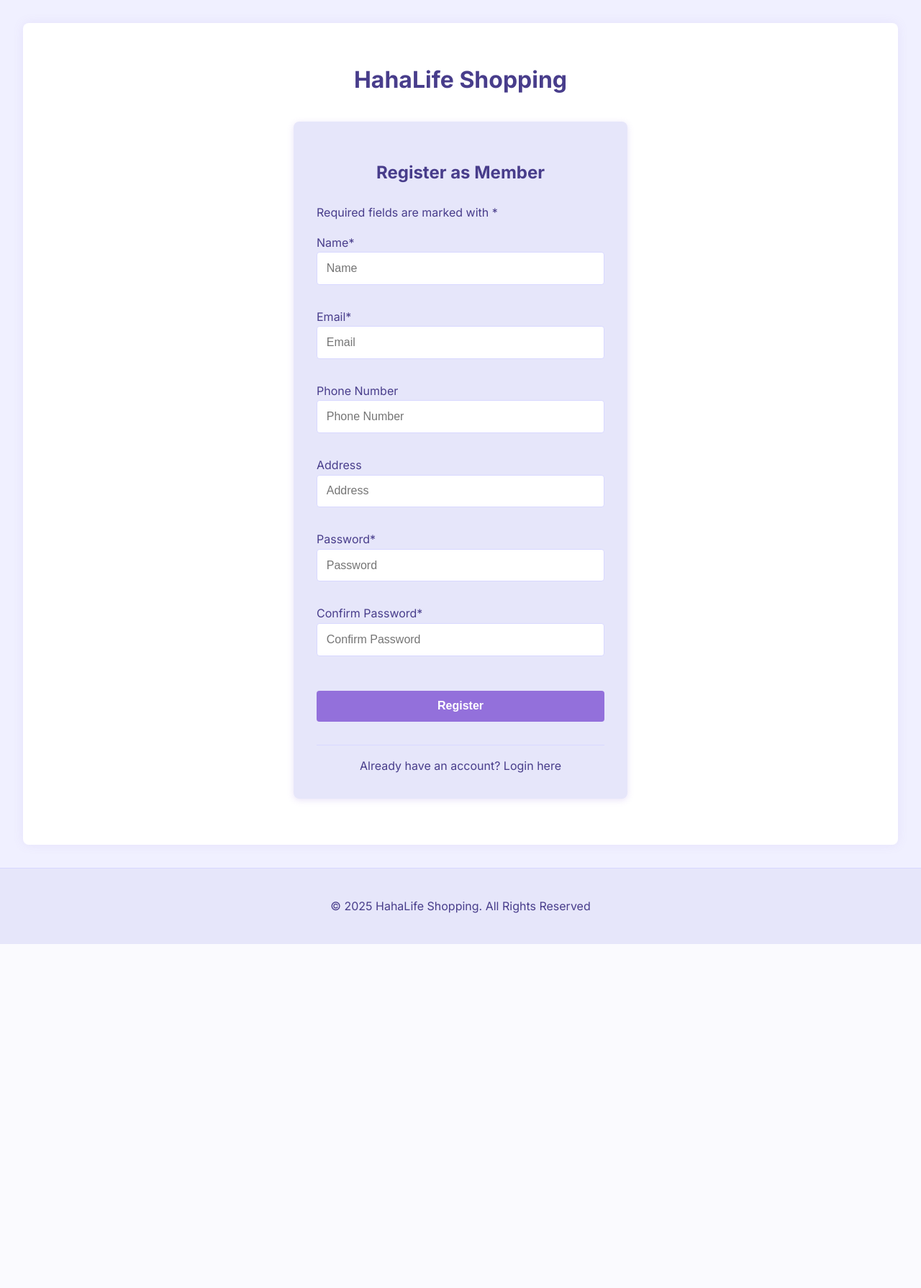
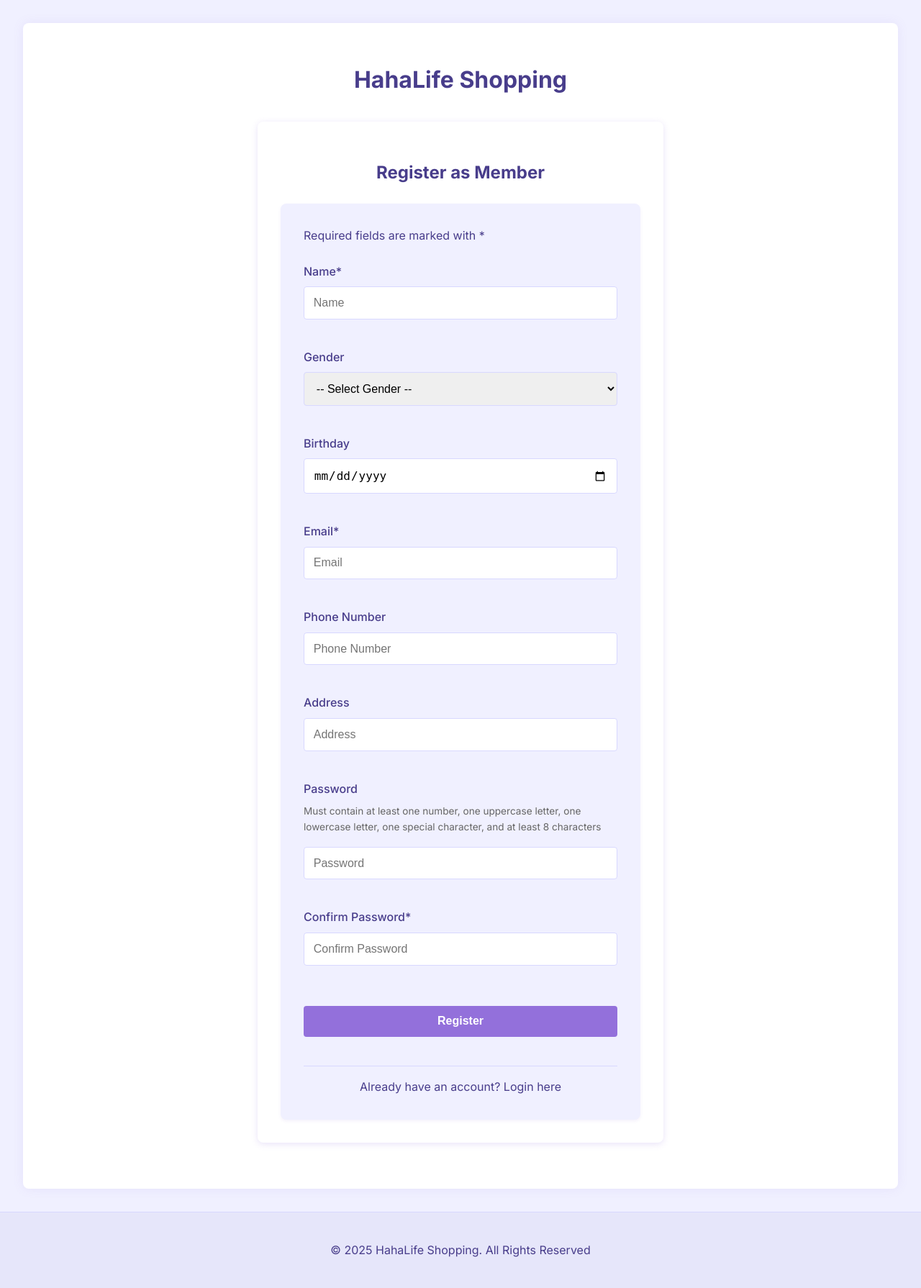
Before and after one commit to ethan-devlab/HahaLife, a Django app: page /register/ in a window 1280 px wide. Shown: the whole page at 72% size. Before the commit the page ends 1312 px from the top, so only its background shows below. Run offline with Django 5.2, Linux system fonts and the light colour scheme.

Commit message:
upload new files and update code

```diff
--- a/hahalife/settings.py
+++ b/hahalife/settings.py
@@ -25,7 +25,7 @@ BASE_DIR = Path(__file__).resolve().parent.parent
 SECRET_KEY = 'django-insecure-u375o^+t*(*(h^t7his5f)-e!*$qr&)m#f=d37(0*0zm1nrq6-'
 
 # SECURITY WARNING: don't run with debug turned on in production!
-DEBUG = False
+DEBUG = True
 
 ALLOWED_HOSTS = ['203.222.25.72', 'localhost', '127.0.0.1', '192.168.0.111']
 
--- a/shop/static/shared/css/base.css
+++ b/shop/static/shared/css/base.css
@@ -24,10 +24,10 @@ h1 {
 }
 
 .container {
-    max-width: 400px;
+    max-width: 500px;
     margin: 2rem auto;
     padding: 2rem;
-    background-color: var(--primary-color);
+    background-color: white;
     border-radius: 8px;
     box-shadow: 0 2px 10px rgba(147, 112, 219, 0.2);
 }
@@ -41,20 +41,32 @@ h1 {
 .container form {
     display: flex;
     flex-direction: column;
-    gap: 1rem;
+    gap: 1.5rem;
 }
 
-.container input {
+.form-card {
+    background-color: var(--light-lavender);
+    border-radius: 8px;
+    padding: 2rem;
+    box-shadow: 0 2px 4px rgba(147, 112, 219, 0.1);
+}
+
+.container input,
+.container select {
+    width: 100%;
     padding: 0.8rem;
     border: 1px solid var(--border-color);
     border-radius: 4px;
     font-size: 1rem;
-    transition: border-color 0.3s ease;
+    box-sizing: border-box;
+    transition: all 0.3s ease;
 }
 
-.container input:focus {
+.container input:focus,
+.container select:focus {
     outline: none;
     border-color: var(--secondary-color);
+    box-shadow: 0 0 0 2px rgba(147, 112, 219, 0.2);
 }
 
 .container button {
@@ -86,7 +98,9 @@ h1 {
 }
 
 .form-group {
-    margin-bottom: 1rem;
+    display: flex;
+    flex-direction: column;
+    gap: 0.5rem;
 }
 
 .form-group input {
@@ -100,7 +114,8 @@ h1 {
     margin-top: 1rem;
 }
 
-.login-link, .guest-login {
+.login-link,
+.guest-login {
     text-align: center;
     margin-top: 1rem;
     padding-top: 1rem;
@@ -138,3 +153,18 @@ h1 {
     text-align: center;
     color: var(--text-color);
 }
+
+.messages {
+    list-style: none;
+    padding: 0;
+    margin-bottom: 2rem;
+    width: 100%;
+}
+
+.messages li {
+    padding: 1rem;
+    margin-bottom: 0.5rem;
+    border-radius: 4px;
+    font-weight: 500;
+    text-align: center;
+}
--- a/shop/templates/member/cart.html
+++ b/shop/templates/member/cart.html
@@ -148,7 +148,7 @@
 
 <div class="cart-container">
 
-  <h2 class="cart-title">Your Shopping Cart</h2>
+  <h2 class="cart-title">My Shopping Cart</h2>
   <form method="post" action="/hahalife/checkout/" class="cart-form">
     {% csrf_token %}
     <table class="cart-table">
--- a/shop/templates/member/checkout.html
+++ b/shop/templates/member/checkout.html
@@ -216,7 +216,7 @@
       <option value="Visa">Credit Card (Visa)</option>
       <option value="MasterCard">Credit Card (MasterCard)</option>
       <option value="Cash On Delivery">Cash on Delivery</option>
-      <option value="Bank Transfer">Bank Transfer</option>
+      <option value="ATM Transfer">ATM Transfer</option>
     </select>
   </label>
 
--- a/shop/templates/shared/register.html
+++ b/shop/templates/shared/register.html
@@ -10,52 +10,62 @@ HahaLife Shopping Member Register
     {% if messages %}
     <ul class="messages">
         {% for message in messages %}
-        <li{% if message.tags %} class="{{ message.tags }}"{% endif %}>{{ message }}</li>
+        <li{% if message.tags %} class="{{ message.tags }}" {% endif %}>{{ message }}</li>
             {% endfor %}
     </ul>
     {% endif %}
+    <div class="form-card">
         <form method="POST">
             {% csrf_token %}
             Required fields are marked with *
             <div class="form-group">
-            Name*
+                <label>Name*</label>
                 <input type="text" name="uname" required placeholder="Name" value="{{ request.POST.uname }}"
-                   pattern="[A-Za-z\s]{1, 15}"
-                   title="Must contain only letters and spaces"
-                   maxlength="15">
+                    pattern="[A-Za-z\s]{1, 15}" title="Must contain only letters and spaces" maxlength="15">
             </div>
             <div class="form-group">
-            Email*
-            <input type="email" name="email" required placeholder="Email" value="{{ request.POST.email }}"
-                   pattern="[a-z0-9._%+\-]+@[a-z0-9.\-]+\.[a-z]{2,}$"
-                   maxlength="25">
+                <label>Gender</label>
+                <select name="gender">
+                    <option value="">-- Select Gender --</option>
+                    <option value="Female" {% if request.POST.gender == "Female" %}selected{% endif %}>Female</option>
+                    <option value="Male" {% if request.POST.gender == "Male" %}selected{% endif %}>Male</option>
+                    <option value="Other" {% if request.POST.gender == "Other" %}selected{% endif %}>Other</option>
+                </select>
             </div>
             <div class="form-group">
-            Phone Number
-            <input type="text" name="phone" placeholder="Phone Number" value="{{ request.POST.phone }}"
-                   pattern="[0-9]{10}"
-                   title="Must be 10 digits long.">
+                <label>Birthday</label>
+                <input type="date" id="birth" name="birth" value="{{ request.POST.birth }}" min="1900-01-01"
+                    max="2023-12-31" title="Must before 2023-12-31">
             </div>
             <div class="form-group">
-            Address
+                <label>Email*</label>
+                <input type="email" name="email" required placeholder="Email" value="{{ request.POST.email }}"
+                    pattern="[a-z0-9._%+\-]+@[a-z0-9.\-]+\.[a-z]{2,}$" maxlength="25">
+            </div>
+            <div class="form-group">
+                <label>Phone Number</label>
+                <input type="text" name="phone" placeholder="Phone Number" value="{{ request.POST.phone }}"
+                    pattern="[0-9]{10}" title="Must be 10 digits long.">
+            </div>
+            <div class="form-group">
+                <label>Address</label>
                 <input type="text" name="address" placeholder="Address" value="{{ request.POST.address }}"
                     maxlength="100">
             </div>
             <div class="form-group">
-            Password*
+                <label>Password</label>
+                <small>Must contain at least one number, one uppercase letter, one lowercase letter, one special
+                    character, and at least 8 characters</small>
                 <input type="password" name="password" required placeholder="Password"
-                   value="{{ request.POST.password }}"
-                   pattern="(?=.*\d)(?=.*[a-z])(?=.*[A-Z])(?=.*[\W_]).{8,}"
+                    value="{{ request.POST.password }}" pattern="(?=.*\d)(?=.*[a-z])(?=.*[A-Z])(?=.*[\W_]).{8,}"
                     title="Must contain at least one number, one uppercase letter, one lowercase letter, one special character, and at least 8 characters"
                     minlength="8">
             </div>
             <div class="form-group">
-            Confirm Password*
+                <label>Confirm Password*</label>
                 <input type="password" name="confirm_password" required placeholder="Confirm Password"
-                   value="{{ request.POST.confirm_password }}"
-                   pattern="(?=.*\d)(?=.*[a-z])(?=.*[A-Z])(?=.*[\W_]).{8,}"
-                   title="Must same as password."
-                   minlength="8">
+                    value="{{ request.POST.confirm_password }}" pattern="(?=.*\d)(?=.*[a-z])(?=.*[A-Z])(?=.*[\W_]).{8,}"
+                    title="Must same as password." minlength="8">
 
             </div>
             <button type="submit" class="primary-button">Register</button>
@@ -64,8 +74,41 @@ HahaLife Shopping Member Register
             </div>
         </form>
     </div>
+</div>
 
 <style>
+    .form-group {
+        margin-bottom: 1rem;
+    }
+
+    .form-group label {
+        display: block;
+        font-weight: 500;
+        color: var(--text-color);
+    }
+
+    .form-group small {
+        display: block;
+        color: #666;
+        margin-bottom: 0.5rem;
+        font-size: 0.85em;
+    }
+
+    select {
+        width: 100%;
+        padding: 0.5em;
+        border: 1px solid var(--border-color);
+        border-radius: 4px;
+        font-size: 1em;
+        transition: all 0.2s ease;
+    }
+
+    select:focus {
+        outline: none;
+        border-color: var(--secondary-color);
+        box-shadow: 0 0 0 2px rgba(147, 112, 219, 0.2);
+    }
+
     .messages {
         list-style: none;
         padding: 0;
@@ -104,4 +147,15 @@ HahaLife Shopping Member Register
     }
 </style>
 
+<script>
+    var birth = document.getElementById("birth");
+    const today = new Date();
+    const year = today.getFullYear() - 13;
+    const month = String(today.getMonth() + 1).padStart(2, '0');
+    const day = String(today.getDate()).padStart(2, '0');
+    const maxDate = `${year}-${month}-${day}`;
+    birth.setAttribute("max", maxDate);
+    birth.setAttribute("title", "Must before " + maxDate);
+</script>
+
 {% endblock %}
--- a/shop/views/auth.py
+++ b/shop/views/auth.py
@@ -42,6 +42,8 @@ def login_view(request):
 def register_view(request):
     if request.method == 'POST':
         uname = request.POST.get('uname')
+        gender = request.POST.get('gender')
+        birth = request.POST.get('birth')
         email = request.POST.get('email')
         phonenum = request.POST.get('phone')
         address = request.POST.get('address')
@@ -74,8 +76,8 @@ def register_view(request):
 
         try:
             execute_query(
-                "INSERT INTO MEMBER (UID, UName, AccStatus, Password, Email, Address) VALUES (%s, %s, %s, %s, %s, %s)",
-                (mid, uname, 'Active', password, email, address)
+                "INSERT INTO MEMBER (UID, UName, AccStatus, Password, Email, Address, Gender, BDate) VALUES (%s, %s, %s, %s, %s, %s, %s, %s)",
+                (mid, uname, 'Active', password, email, address, gender, birth)
             )
             messages.success(request, "Registration successful. Please log in.")
             return redirect('/hahalife/login/')
```
Also changed, not shown: new_scripts.txt (+30 -25 lines), shop/static/member/css/base.css (+50 -94 lines), shop/templates/member/account.html (+32 -3 lines), shop/templates/member/base.html (+7 -8 lines), shop/templates/shared/login.html (+7 -3 lines), shop/views/account.py (+16 -5 lines), db.sqlite3, 1 other file. Lines whose indentation alone changed are shown as unchanged.
